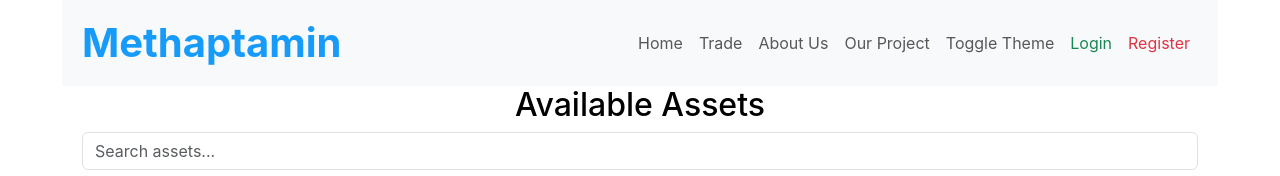
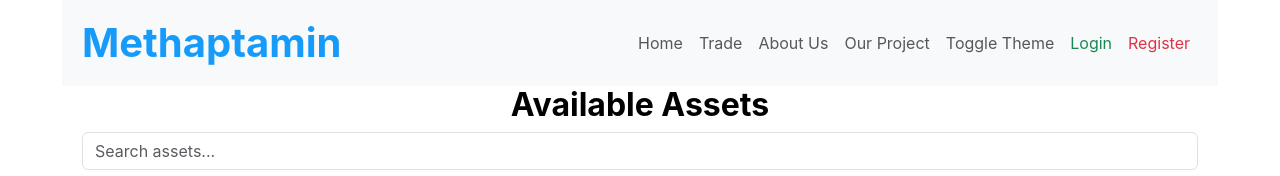
Before and after one commit to EHC-35-1/front-end, a React (Vite) app: page /trade in a window 1280 px wide. Shown: the top 176 px of the page. Built offline with nearby package versions, Linux system fonts and the light colour scheme.

Commit message:
Make Available Assets bold

```diff
--- a/src/pages/Trade/assetWrapper.jsx
+++ b/src/pages/Trade/assetWrapper.jsx
@@ -54,7 +54,7 @@ const AssetWrapper = () => {
 
   return (
     <Container className="justify-content-center text-center">
-      <h2>Available Assets</h2>
+      <h2 className="fw-bold">Available Assets</h2>
       {/* Search Bar */}
       <InputGroup className="mb-3">
         <FormControl
```
